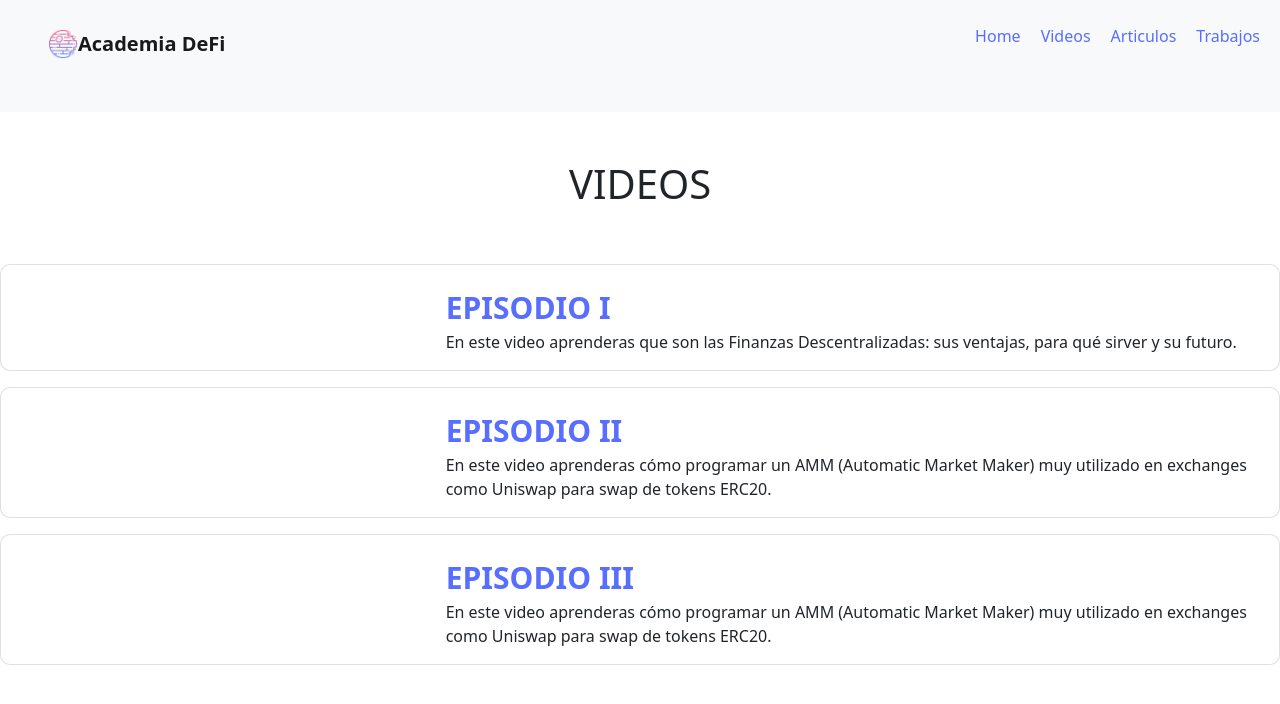
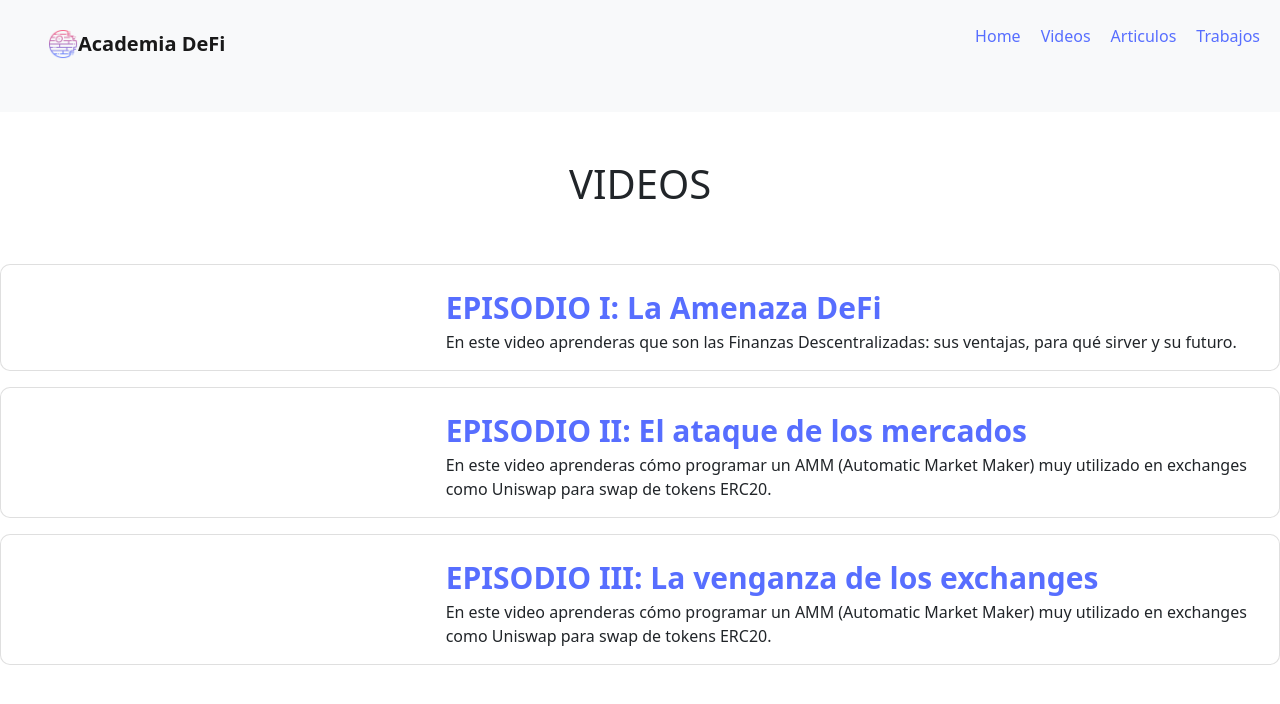
Before and after one commit to Obalfour/Academia-DeFi, a React (Vite) app: page /videos in a window 1280 px wide. Shown: the top 704 px of the page. Built offline with nearby package versions, Linux system fonts and the light colour scheme.

Commit message:
leer data desde json

```diff
--- a/src/components/VideoSquare.jsx
+++ b/src/components/VideoSquare.jsx
@@ -13,19 +13,19 @@ const URLBase = 'https://youtu.be/';
 
 export default function VideoSquare(props) {
     return (
-        <div id='videoSquare' class="card mb-3 pt-1 ps-1">
-            <div class="row g-0">
-                <div class="col-md-4">
+        <div id='videoSquare' className="card mb-3 pt-1 ps-1">
+            <div className="row g-0">
+                <div className="col-md-4">
                     <YouTube
                         className='rounded-3'
                         videoId={props.videoId}
                         opts={options}
                     />
                 </div>
-                <div class="col-md-8">
-                    <div class="card-body">
-                        <a id='title-card-id' href={`${URLBase}${props.videoId}`} class="card-title">{props.title}</a>
-                        <p class="card-text">{props.description}</p>
+                <div className="col-md-8">
+                    <div className="card-body">
+                        <a id='title-card-id' href={`${URLBase}${props.videoId}`} className="card-title">{props.title}</a>
+                        <p className="card-text">{props.description}</p>
                     </div>
                 </div>
             </div>
--- a/src/components/Videos.jsx
+++ b/src/components/Videos.jsx
@@ -1,25 +1,23 @@
 import VideoSquare from "./VideoSquare";
+import videos from "../data/videos.json";
 
 export default function Videos() {
+    const data = videos;
+
     return (
         <div>
             <div className="d-flex justify-content-center"><h1>VIDEOS</h1></div>
             <div className="pt-5">
-                <VideoSquare
-                    videoId="fYGutx4W7Ys"
-                    title="EPISODIO I"
-                    description="En este video aprenderas que son las Finanzas Descentralizadas: sus ventajas, para qué sirver y su futuro."
-                />
-                <VideoSquare
-                    videoId="dnxfqmjNAtQ"
-                    title="EPISODIO II"
-                    description="En este video aprenderas cómo programar un AMM (Automatic Market Maker) muy utilizado en exchanges como Uniswap para swap de tokens ERC20."
-                />
-                <VideoSquare
-                    videoId="H8sbS9V6gVY"
-                    title="EPISODIO III"
-                    description="En este video aprenderas cómo programar un AMM (Automatic Market Maker) muy utilizado en exchanges como Uniswap para swap de tokens ERC20."
-                />
+                {
+                    Object.keys(data).map((e, i) => {
+                        return <VideoSquare
+                            key={e}
+                            videoId={data[e].videoId}
+                            title={data[e].title}
+                            description={data[e].description}
+                        />
+                    })
+                }
             </div>
         </div>
     );
--- /dev/null
+++ b/src/data/videos.json
@@ -0,0 +1,17 @@
+{
+  "0": {
+    "videoId": "fYGutx4W7Ys",
+    "title": "EPISODIO I: La Amenaza DeFi",
+    "description": "En este video aprenderas que son las Finanzas Descentralizadas: sus ventajas, para qué sirver y su futuro."
+  },
+  "1": {
+    "videoId": "dnxfqmjNAtQ",
+    "title": "EPISODIO II: El ataque de los mercados",
+    "description": "En este video aprenderas cómo programar un AMM (Automatic Market Maker) muy utilizado en exchanges como Uniswap para swap de tokens ERC20."
+  },
+  "2": {
+    "videoId": "H8sbS9V6gVY",
+    "title": "EPISODIO III: La venganza de los exchanges",
+    "description": "En este video aprenderas cómo programar un AMM (Automatic Market Maker) muy utilizado en exchanges como Uniswap para swap de tokens ERC20."
+  }
+}
```
